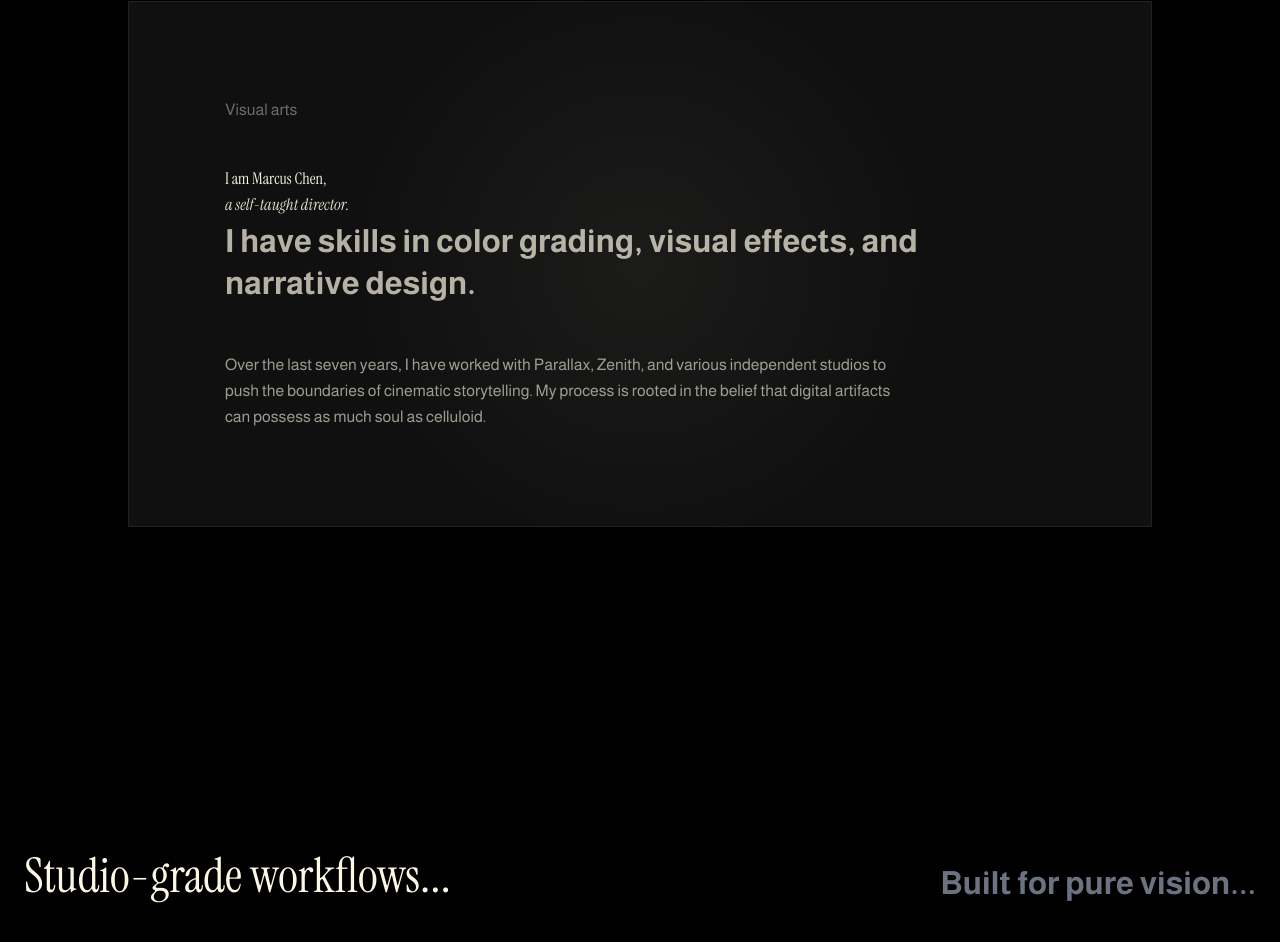
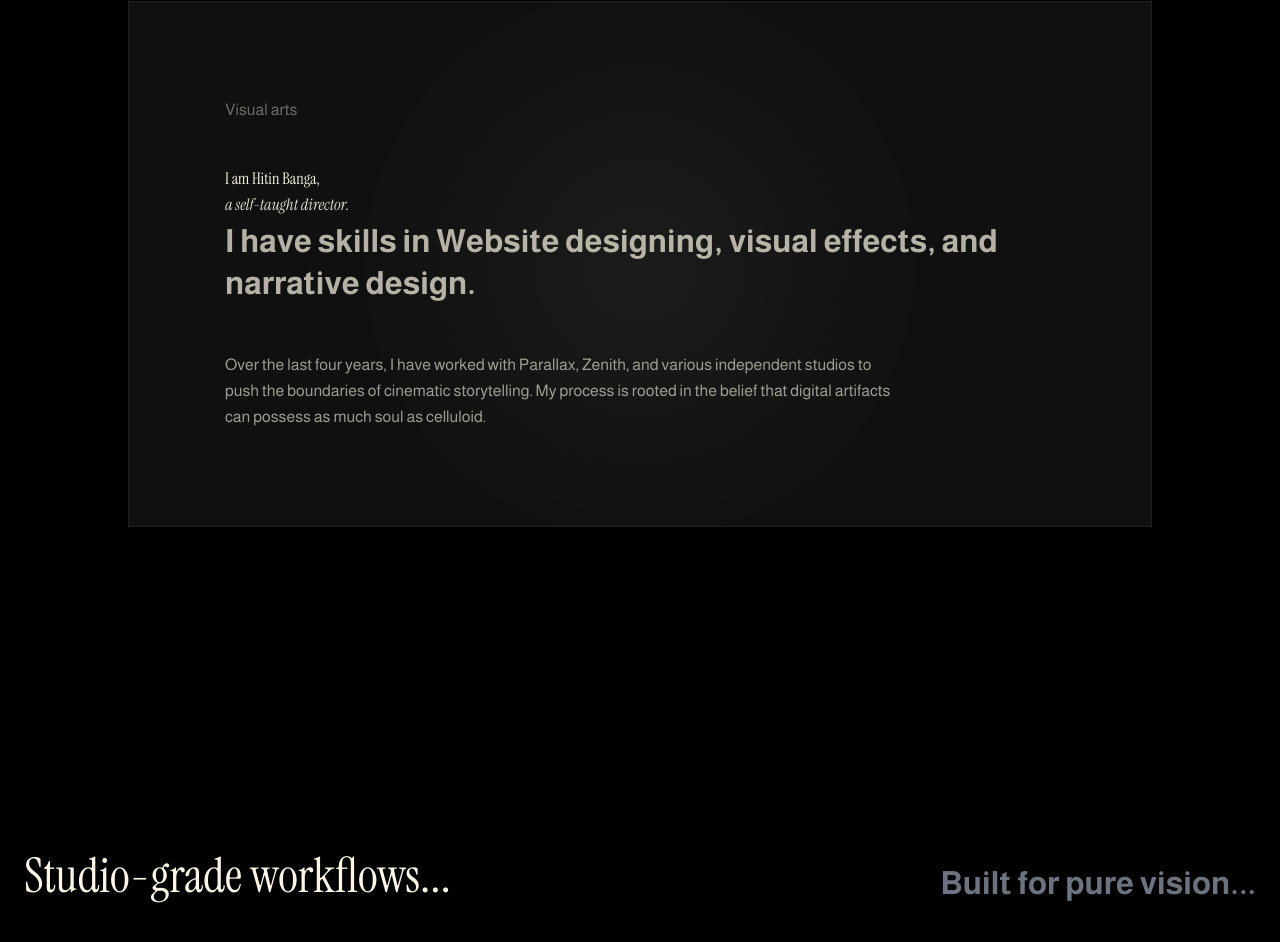
Before and after one commit to Hitu-code23/infinitechsolutions, a plain HTML site: page index.html in a window 1280 px wide. Shown: the part 959-1901 px from the top of the page. Drawn offline with nearby package versions, Linux system fonts and the light colour scheme.

Commit message:
Update index.html

```diff
--- a/index.html
+++ b/index.html
@@ -168,13 +168,13 @@
 <div class="absolute top-0 left-0 w-full h-full opacity-5 pointer-events-none bg-[radial-gradient(circle_at_center,_var(--tw-gradient-stops))] from-primary via-transparent to-transparent"></div>
 <span class="font-label-sm text-primary/40 block mb-12">Visual arts</span>
 <h2 class="font-display-xl text-primary leading-[1.1] mb-12">
-<span class="block">I am Marcus Chen,</span>
+<span class="block">I am Hitin Banga,</span>
 <span class="block italic font-headline-lg text-primary/90 py-2">a self-taught director.</span>
-<span class="block text-headline-md font-body-md opacity-70">I have skills in color grading, visual effects, and narrative design.</span>
+<span class="block text-headline-md font-body-md opacity-70">I have skills in Website designing, visual effects, and narrative design.</span>
 </h2>
 <div class="max-w-2xl">
 <p class="font-body-lg text-primary/60 leading-relaxed character-reveal">
-                        Over the last seven years, I have worked with Parallax, Zenith, and various independent studios to push the boundaries of cinematic storytelling. My process is rooted in the belief that digital artifacts can possess as much soul as celluloid.
+                        Over the last four years, I have worked with Parallax, Zenith, and various independent studios to push the boundaries of cinematic storytelling. My process is rooted in the belief that digital artifacts can possess as much soul as celluloid.
                     </p>
 </div>
 </div>
```
